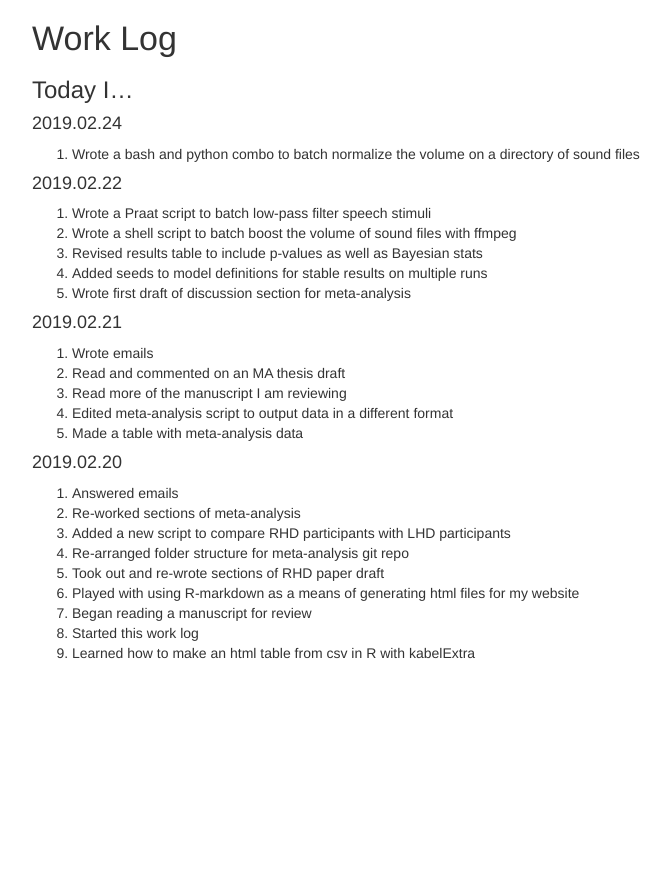
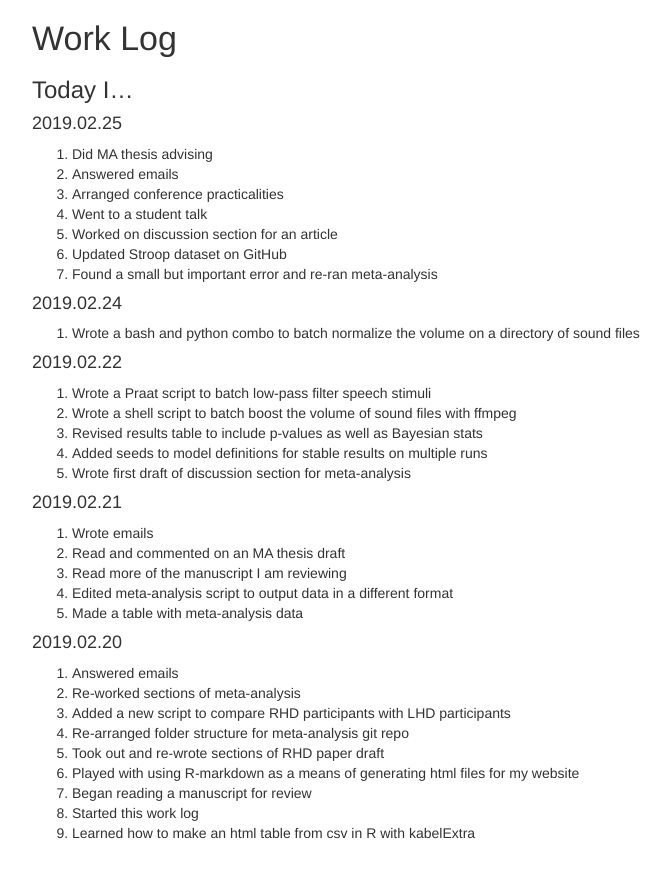
Before and after one commit to ethanweed/ethanweed.github.io, a Jekyll site: the page worklog/WorkLog.html, which Jekyll copies as it is, in a window 1280 px wide. Shown: the top 878 px of the page, without its empty margins (153-824 px from the left). Built offline with Jekyll 4.4.1, drawn with Linux system fonts in a browser that asks for light colours.

Commit message:
updated worklog

```diff
--- a/worklog/WorkLog.html
+++ b/worklog/WorkLog.html
@@ -126,12 +126,24 @@ $(document).ready(function () {
 <div id="today-i" class="section level3">
 <h3>Today I…</h3>
 <div id="section" class="section level4">
+<h4>2019.02.25</h4>
+<ol style="list-style-type: decimal">
+<li>Did MA thesis advising</li>
+<li>Answered emails</li>
+<li>Arranged conference practicalities</li>
+<li>Went to a student talk</li>
+<li>Worked on discussion section for an article</li>
+<li>Updated Stroop dataset on GitHub</li>
+<li>Found a small but important error and re-ran meta-analysis</li>
+</ol>
+</div>
+<div id="section-1" class="section level4">
 <h4>2019.02.24</h4>
 <ol style="list-style-type: decimal">
 <li>Wrote a bash and python combo to batch normalize the volume on a directory of sound files</li>
 </ol>
 </div>
-<div id="section-1" class="section level4">
+<div id="section-2" class="section level4">
 <h4>2019.02.22</h4>
 <ol style="list-style-type: decimal">
 <li>Wrote a Praat script to batch low-pass filter speech stimuli</li>
@@ -141,7 +153,7 @@ $(document).ready(function () {
 <li>Wrote first draft of discussion section for meta-analysis</li>
 </ol>
 </div>
-<div id="section-2" class="section level4">
+<div id="section-3" class="section level4">
 <h4>2019.02.21</h4>
 <ol style="list-style-type: decimal">
 <li>Wrote emails</li>
@@ -151,7 +163,7 @@ $(document).ready(function () {
 <li>Made a table with meta-analysis data</li>
 </ol>
 </div>
-<div id="section-3" class="section level4">
+<div id="section-4" class="section level4">
 <h4>2019.02.20</h4>
 <ol style="list-style-type: decimal">
 <li>Answered emails</li>
```
Also changed, not shown: worklog/WorkLog.Rmd (+9 -0 lines).
